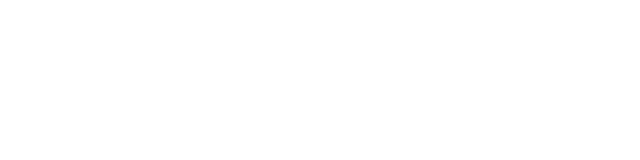
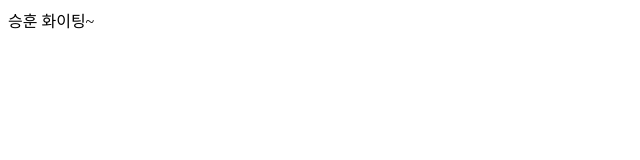
Before and after one commit to JJIIIINN/appjam, a React (Vite) app: page / in a window 1280 px wide. Shown: the top 160 px of the page, without its empty margins (0-640 px from the left). Built offline with nearby package versions, Linux system fonts and the light colour scheme; the HTML template or start-up script is replaced by a standard one.

Commit message:
feat: 웹뷰 브릿지 테스트

```diff
--- a/src/App.tsx
+++ b/src/App.tsx
@@ -9,7 +9,12 @@
         setTokenSt(token);
     };
 
-    return <div>{tokenSt}</div>;
+    return (
+        <div>
+            <div>승훈 화이팅~</div>
+            <div>{tokenSt}</div>
+        </div>
+    );
 }
 
 export default App;
```
